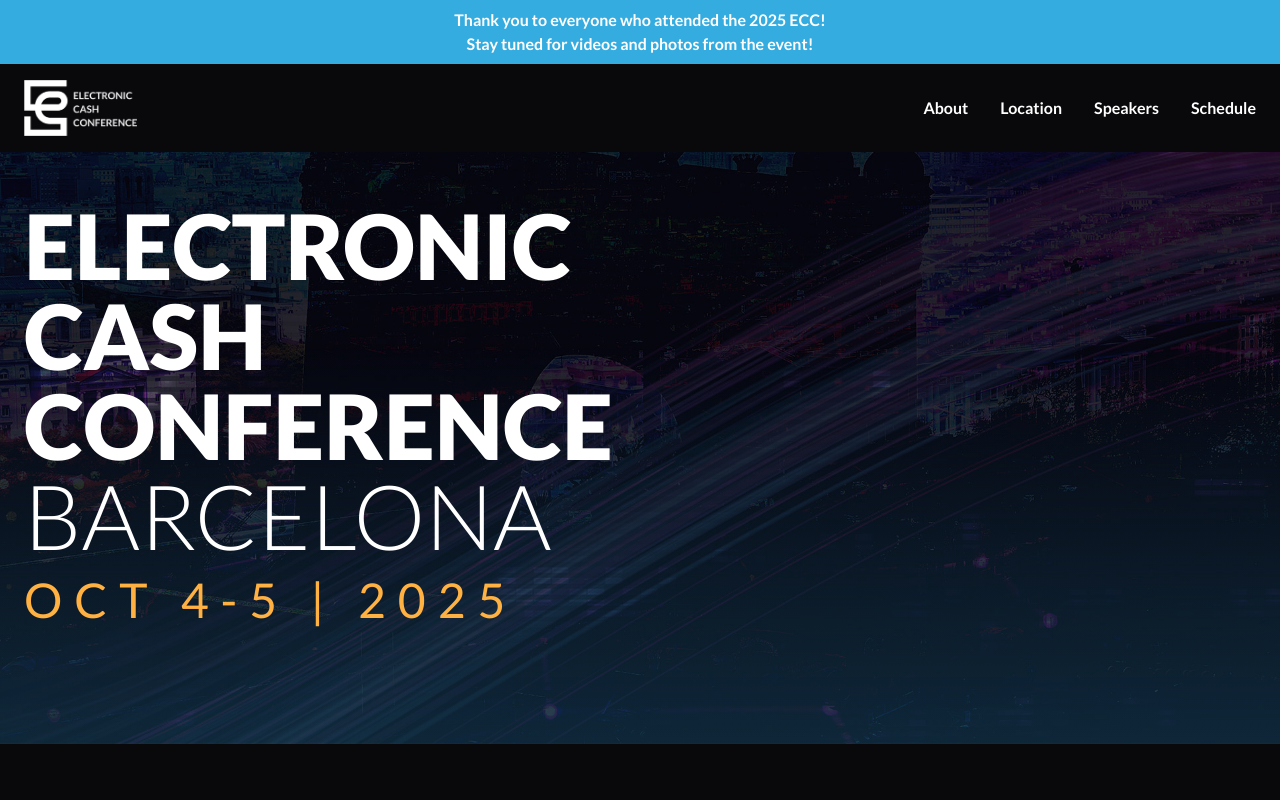
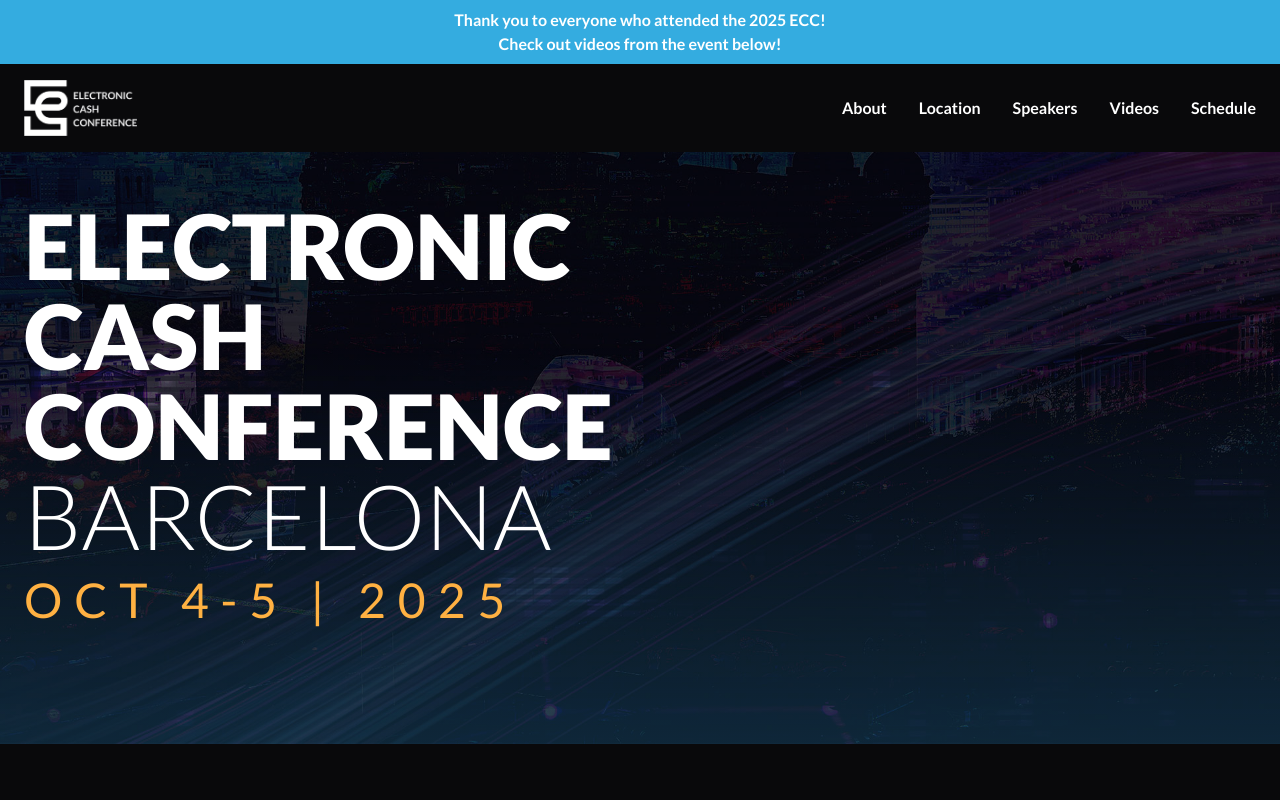
Before and after one commit to johnkuney/electronic-cash-conference, a Next.js app: page / in a window 1280 px wide. Shown: the top 800 px of the page. Built offline with nearby package versions, Linux system fonts and the light colour scheme.

Commit message:
add videos

```diff
--- a/src/app/data.tsx
+++ b/src/app/data.tsx
@@ -3,6 +3,7 @@
   image: string
   title?: string
   bio?: string
+  videoId?: string
 }
 
 export const speakers: Speakers[] = [
@@ -11,6 +12,7 @@
     image: '/sechet.png',
     title: 'Founder Bitcoin ABC',
     bio: 'Amaury Séchet is the founder of Bitcoin ABC and creator of Bitcoin Cash (BCH) and eCash (XEC). He is specialized in scaling large-system architecture and was the lead developer at the Snazzy D Compiler. Amaury worked for Facebook researching digital cash solutions before his involvement in crypto.',
+    videoId: '1DorKsZWMbU',
   },
   {
     name: 'Joey King',
@@ -23,6 +25,7 @@
     image: '/armani.png',
     title: 'CTO Marianas Rai Corp',
     bio: "Vin Armani is a technologist, entrepreneur, and author in the digital assets space. He is the founder and CTO of Marianas Rai Corp, which launched the world's first publicly issued dollar token, TUSDT. Known for his contributions and thought leadership on Bitcoin, he gained over a decade of experience developing multiple innovative digital payment protocols.",
+    videoId: 'H22X6ySCtG0',
   },
   {
     name: 'Tobias Ruck',
@@ -35,6 +38,7 @@
     image: '/geukens.png',
     title: 'BCH Developer',
     bio: "Mathieu Geukens is a Bitcoin Cash developer spearheading the CashTokens ecosystem. He's the creator of the Cashonize wallet and contributes to the development of the CashScript language, tooling, and SDK. After earning his Master's in Economics from KU Leuven, Mathieu began his professional developer journey in 2022.",
+    videoId: 'JZn9O2PbZLk',
   },
   {
     name: 'Reuben Yap',
--- a/src/components/navbar.tsx
+++ b/src/components/navbar.tsx
@@ -28,7 +28,7 @@
       <div className="bg-accent flex w-full items-center justify-center px-2 py-2 text-center text-sm font-bold lg:px-10 lg:py-2 lg:text-base">
         Thank you to everyone who attended the 2025 ECC!
         <br />
-        Stay tuned for videos and photos from the event!
+        Check out videos from the event below!
       </div>
 
       <CountdownBar />
@@ -59,6 +59,12 @@
             className="hover:text-accent font-semibold transition duration-200"
           >
             Speakers
+          </Link>
+          <Link
+            href="#speakers"
+            className="hover:text-accent font-semibold transition duration-200"
+          >
+            Videos
           </Link>
           <Link
             href="#schedule"
--- a/src/components/speakerCard.tsx
+++ b/src/components/speakerCard.tsx
@@ -19,6 +19,21 @@
         <h3 className="text-2xl leading-tight font-black">{speaker.name}</h3>
         <span className="text-accent text-sm font-bold">{speaker.title}</span>
         <p className="text-secondaryText mt-3 text-base">{speaker.bio}</p>
+        {speaker.videoId && (
+          <div className="mt-4 w-full">
+            <div className="relative w-full pt-[56.25%]">
+              <iframe
+                className="absolute top-0 left-0 h-full w-full rounded"
+                src={`https://www.youtube.com/embed/${speaker.videoId}`}
+                title={`YouTube video player - ${speaker.name}`}
+                frameBorder="0"
+                allow="accelerometer; autoplay; clipboard-write; encrypted-media; gyroscope; picture-in-picture; web-share"
+                referrerPolicy="strict-origin-when-cross-origin"
+                allowFullScreen
+              ></iframe>
+            </div>
+          </div>
+        )}
       </div>
     </div>
   )
```
